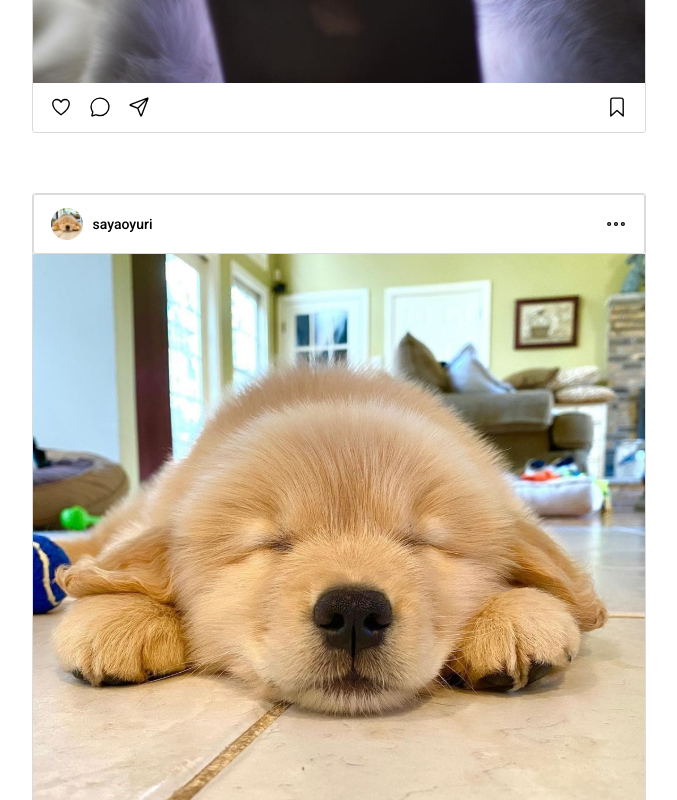
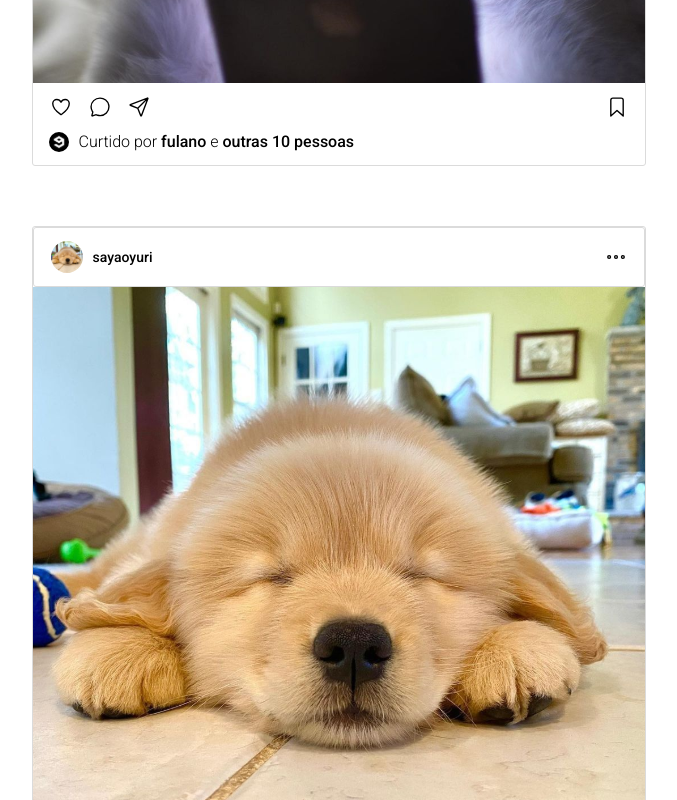
Before and after one commit to sayaoyuri/instagram_react, a React (Create React App) app: page / in a window 1280 px wide. Shown: the part 820-1620 px from the top of the page, without its empty margins (141-818 px from the left). Built offline with nearby package versions, Linux system fonts and the light colour scheme.

Commit message:
Post increase and decrease likes quantity

```diff
--- a/public/style.css
+++ b/public/style.css
@@ -171,6 +171,23 @@ main {
 
 .post ion-icon[name='heart'] {
   color: #ff0000;
+}
+
+.likes {
+  display: flex;
+  align-items: center;
+  padding: 0 16px 13px;
+  font-weight: 300;
+}
+
+.likes img {
+  width: 20px;
+  height: 20px;
+  margin-right: 10px;
+}
+
+.likes span {
+  font-weight: 500;
 }
 
 .interactions {
--- a/src/components/Post.js
+++ b/src/components/Post.js
@@ -1,18 +1,27 @@
 import { useState } from "react";
 
 export default function Post (post) {
-  const [like, setLike] = useState('heart-outline');
+  const [likeBtn, setLike] = useState('heart-outline');
   const [bookmarked, setBookmark] = useState('bookmark-outline')
+  let [likes, updateLikeQt] = useState(10);
 
   function likePost(ev) {
     ev.preventDefault();
 
-    like === 'heart-outline' ? setLike('heart') : setLike('heart-outline');
+    if (likeBtn === 'heart-outline') {
+      setLike('heart');
+      updateLikeQt(likes+= 1);
+    } else {
+      setLike('heart-outline');
+      updateLikeQt(likes-= 1);
+    }
+
   }
 
   function likePostDBClick (ev) {
     ev.preventDefault();
 
+    likeBtn !== 'heart' ? updateLikeQt(likes+= 1) : updateLikeQt(likes);
     setLike('heart');
   }
 
@@ -34,12 +43,18 @@ export default function Post (post) {
         <img src={post.image} onDoubleClick={likePostDBClick} data-test="post-image" alt="" />
         <div class="interactions">
         <div>
-        <ion-icon name={like} onClick={likePost} data-test="like-post"></ion-icon>
+        <ion-icon name={likeBtn} onClick={likePost} data-test="like-post"></ion-icon>
         <ion-icon name="chatbubble-outline"></ion-icon>
           <ion-icon name="paper-plane-outline"></ion-icon>
           </div>
         <ion-icon name={bookmarked} onClick={savePost} data-test="save-post"></ion-icon>
         </div>
+        <div class="likes">
+          <img src="./assets/images/9gag.svg" alt=""/>
+          <div>
+            Curtido por <span>fulano</span> e <span>outras <span data-test="likes=number">{likes}</span>  pessoas</span>
+          </div>
+        </div>
       </div>
   );
 }
```
